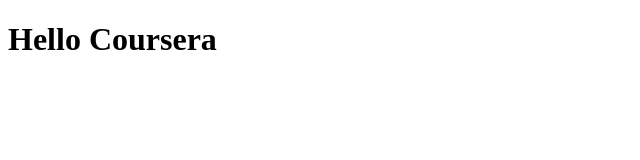
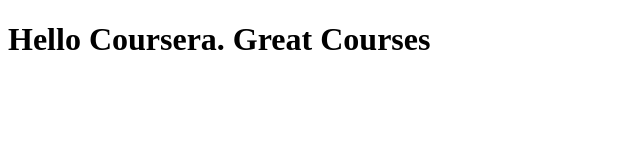
Before and after one commit to sivavemulapalli/Coursera-test, a plain HTML site: page site/index.html in a window 1280 px wide. Shown: the whole page, without its empty margins (0-640 px from the left). Drawn offline with Linux system fonts and the light colour scheme.

Commit message:
Small addition to the page

```diff
--- a/site/index.html
+++ b/site/index.html
@@ -4,7 +4,6 @@
 	<title>Hello Coursera</title>
 </head>
 <body>
-<h1>Hello Coursera
-</h1>
+<h1>Hello Coursera. Great Courses</h1>
 </body>
 </html>
```
